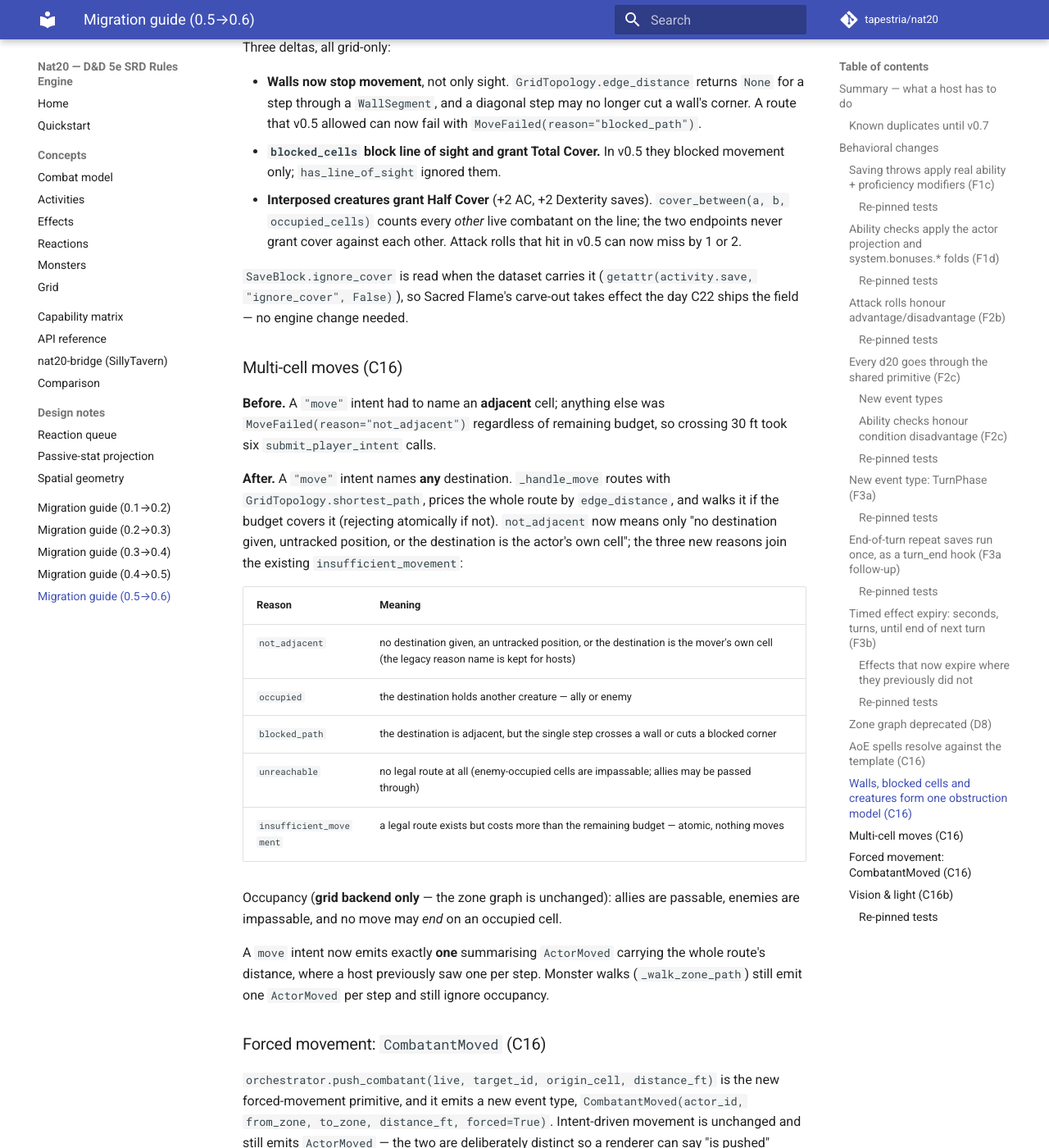
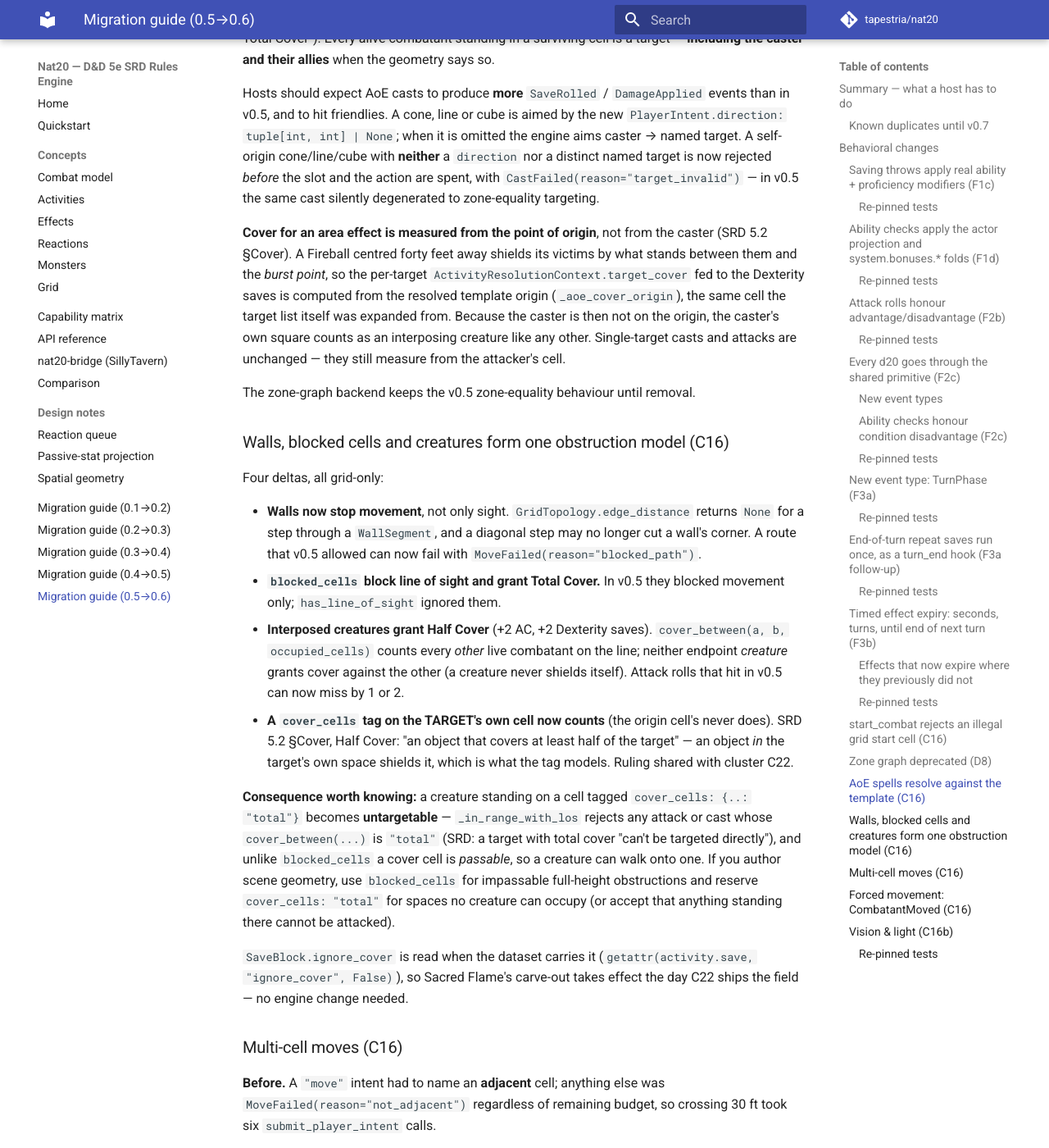
Before and after one commit to tapestria/nat20, an MkDocs documentation site: the page built from docs/migration/v0.5-to-v0.6.md, in a window 1280 px wide and 1400 px high, scrolled down 19821 px. Shown: the whole window at 82% size. Built offline with MkDocs 1.6.1 and Material for MkDocs 9.7.7, drawn with Linux system fonts in a browser that asks for light colours; comment, search, counter and statistics services are not loaded; some of the changed text lies outside the part shown.

Commit message:
docs(c16): disclose the third assertion re-pin, the AoE-cover origin and the new start_combat ValueError
Migration-guide and prose corrections from the final whole-branch review; no
behaviour changes here.

- Multi-cell moves: the section (and `docs/concepts/grid.md`) said only that
  occupancy was grid-only. Multi-hop routing is grid-only too — spelled out,
  with the zone backend's unchanged `not_adjacent` contract and the two tests
  that pin it.
- Obstruction model: "the two endpoints never grant cover against each other"
  was wrong since a `cover_cells` tag on the TARGET's own cell started
  counting. Corrected, and the undocumented consequence recorded: a creature on
  a `cover_cells: "total"` square is untargetable, because `_in_range_with_los`
  rejects total cover and cover cells (unlike blocked cells) are passable.
  The re-pin list goes Two → Three with that inversion's rationale.
- AoE spells: cover for an area effect is measured from the point of origin.
- New section for the `ValueError` `start_combat` now raises on an
  out-of-bounds or blocked start cell.
- `spatial.cells_in_template` docstring: note that cone/line include the origin
  contrary to SRD 5.2, and that the sole in-engine caller drops it via
  `include_origin`. Behaviour is pinned and unchanged.
- Test prose only, no assertions touched: C16-S07's docstring and comment
  claimed `push_combatant` / `CombatantMoved` do not exist — true on a886f77,
  false on this branch. `test_cells_in_template_cylinder_..` compared two
  branches of one `if` arm; it now pins the Chebyshev disc directly.
- BACKLOG: name `_execute_flee_retreat` in the monster-occupancy anchor and
  call the asymmetry with PC movement deliberate.

Co-Authored-By: Claude Fable 5 <noreply@anthropic.com>

````diff
--- a/docs/migration/v0.5-to-v0.6.md
+++ b/docs/migration/v0.5-to-v0.6.md
@@ -681,6 +681,22 @@ only existing test edited is
 which pins the default hook registry by key and had to learn the new
 `engine:timed-effect-expiry` entry — no assertion was weakened.
 
+### `start_combat` rejects an illegal grid start cell (C16)
+
+**New hard exception.** `start_combat(grid_scene=...)` now raises `ValueError`
+when any `PartyMemberSpec.zone_id` / `EncounterMemberSpec.zone_id` is out of
+bounds or names a `blocked_cells` cell:
+
+```
+ValueError: start_combat: char:hero start cell '99,99' is out of bounds or blocked
+```
+
+In v0.5 such a combatant started on an unusable cell and silently escaped every
+range, line-of-sight and movement gate (they all read `actor_zone`). This is a
+misconfigured-host error, not a rules outcome, so it raises rather than emitting
+an event. Validate scene placement before calling `start_combat`, or catch the
+`ValueError` at your call site.
+
 ### Zone graph deprecated (D8)
 
 `start_combat(scene_zones=...)` now emits a `DeprecationWarning`. Nothing about
@@ -723,11 +739,21 @@ omitted the engine aims caster → named target. A self-origin cone/line/cube wi
 the slot and the action are spent, with `CastFailed(reason="target_invalid")` —
 in v0.5 the same cast silently degenerated to zone-equality targeting.
 
+**Cover for an area effect is measured from the point of origin**, not from
+the caster (SRD 5.2 §Cover). A Fireball centred forty feet away shields its
+victims by what stands between them and the *burst point*, so the per-target
+`ActivityResolutionContext.target_cover` fed to the Dexterity saves is computed
+from the resolved template origin (`_aoe_cover_origin`), the same cell the
+target list itself was expanded from. Because the caster is then not on the
+origin, the caster's own square counts as an interposing creature like any
+other. Single-target casts and attacks are unchanged — they still measure from
+the attacker's cell.
+
 The zone-graph backend keeps the v0.5 zone-equality behaviour until removal.
 
 ### Walls, blocked cells and creatures form one obstruction model (C16)
 
-Three deltas, all grid-only:
+Four deltas, all grid-only:
 
 - **Walls now stop movement**, not only sight. `GridTopology.edge_distance`
   returns `None` for a step through a `WallSegment`, and a diagonal step may no
@@ -737,8 +763,22 @@ Three deltas, all grid-only:
   blocked movement only; `has_line_of_sight` ignored them.
 - **Interposed creatures grant Half Cover** (+2 AC, +2 Dexterity saves).
   `cover_between(a, b, occupied_cells)` counts every *other* live combatant on
-  the line; the two endpoints never grant cover against each other. Attack rolls
-  that hit in v0.5 can now miss by 1 or 2.
+  the line; neither endpoint *creature* grants cover against the other (a
+  creature never shields itself). Attack rolls that hit in v0.5 can now miss by
+  1 or 2.
+- **A `cover_cells` tag on the TARGET's own cell now counts** (the origin cell's
+  never does). SRD 5.2 §Cover, Half Cover: "an object that covers at least half
+  of the target" — an object *in* the target's own space shields it, which is
+  what the tag models. Ruling shared with cluster C22.
+
+  **Consequence worth knowing:** a creature standing on a cell tagged
+  `cover_cells: {..: "total"}` becomes **untargetable** — `_in_range_with_los`
+  rejects any attack or cast whose `cover_between(...)` is `"total"` (SRD: a
+  target with total cover "can't be targeted directly"), and unlike
+  `blocked_cells` a cover cell is *passable*, so a creature can walk onto one.
+  If you author scene geometry, use `blocked_cells` for impassable full-height
+  obstructions and reserve `cover_cells: "total"` for spaces no creature can
+  occupy (or accept that anything standing there cannot be attacked).
 
 `SaveBlock.ignore_cover` is read when the dataset carries it
 (`getattr(activity.save, "ignore_cover", False)`), so Sacred Flame's carve-out
@@ -750,12 +790,12 @@ takes effect the day C22 ships the field — no engine change needed.
 was `MoveFailed(reason="not_adjacent")` regardless of remaining budget, so
 crossing 30 ft took six `submit_player_intent` calls.
 
-**After.** A `"move"` intent names **any** destination. `_handle_move` routes
-with `GridTopology.shortest_path`, prices the whole route by `edge_distance`,
-and walks it if the budget covers it (rejecting atomically if not).
-`not_adjacent` now means only "no destination given, untracked position, or the
-destination is the actor's own cell"; the three new reasons join the existing
-`insufficient_movement`:
+**After, on the grid backend only.** A `"move"` intent names **any**
+destination. `_handle_move` routes with `GridTopology.shortest_path`, prices
+the whole route by `edge_distance`, and walks it if the budget covers it
+(rejecting atomically if not). On the grid `not_adjacent` now means only "no
+destination given, untracked position, or the destination is the actor's own
+cell"; the three new reasons join the existing `insufficient_movement`:
 
 | Reason | Meaning |
 |---|---|
@@ -765,13 +805,27 @@ destination is the actor's own cell"; the three new reasons join the existing
 | `unreachable` | no legal route at all (enemy-occupied cells are impassable; allies may be passed through) |
 | `insufficient_movement` | a legal route exists but costs more than the remaining budget — atomic, nothing moves |
 
-Occupancy (**grid backend only** — the zone graph is unchanged): allies are
-passable, enemies are impassable, and no move may *end* on an occupied cell.
+Occupancy (**grid backend only**): allies are passable, enemies are
+impassable, and no move may *end* on an occupied cell.
 
-A `move` intent now emits exactly **one** summarising `ActorMoved` carrying the
-whole route's distance, where a host previously saw one per step. Monster walks
-(`_walk_zone_path`) still emit one `ActorMoved` per step and still ignore
-occupancy.
+**The zone-graph backend is unchanged — multi-hop routing is grid-only.** A
+zone `"move"` intent is still the single step to an **adjacent** zone it was in
+v0.5; a non-adjacent destination is still rejected
+`MoveFailed(reason="not_adjacent")` and is never routed through intermediate
+zones, even though `_ZoneGraph.shortest_path` could find such a route. Zone
+occupancy is likewise unmodelled, so a PC may still move into a zone an enemy
+holds in order to engage it. If you have not yet migrated off `scene_zones=`
+(deprecated, removal in 0.7), movement behaves exactly as it did in v0.5 —
+including its one-`ActorMoved`-per-intent event shape. Pinned by
+`tests/test_c16_orchestrator.py::test_zone_graph_move_to_a_non_adjacent_zone_is_still_rejected`
+and `::test_zone_graph_adjacent_move_keeps_the_pre_c16_event_shape`.
+
+On the **grid**, a `move` intent now emits exactly **one** summarising
+`ActorMoved` carrying the whole route's distance, where a host previously saw
+one per step. Monster movement (`_walk_zone_path`, `_execute_flee_retreat` and
+the closing walk in `advance_monster_turn`) still emits one `ActorMoved` per
+step and still ignores occupancy — a deliberate asymmetry with the PC `"move"`
+intent, recorded in `BACKLOG.md` ("Monster walks ignore occupancy").
 
 ### Forced movement: `CombatantMoved` (C16)
 
@@ -819,8 +873,8 @@ not emit the Blinded condition; those are C18.
 
 #### Re-pinned tests
 
-Two, both pinning *old* behaviour that this cluster deliberately replaced, and
-neither weakened:
+Three, all pinning *old* behaviour that this cluster deliberately replaced, and
+none weakened:
 
 - `tests/test_grid_topology.py::test_has_line_of_sight_ignores_blocked_cells_not_walls`
   → `::test_has_line_of_sight_false_through_a_blocked_cell` — inverted, because
@@ -830,5 +884,11 @@ neither weakened:
   non-adjacent reachable destination now succeeds; the residual
   `not_adjacent` case is pinned by
   `test_move_to_own_cell_or_without_destination_keeps_not_adjacent`.
+- `tests/test_grid_topology.py::test_cover_between_ignores_cover_on_the_endpoints_themselves`
+  → `::test_cover_between_ignores_cover_on_the_origin_cell` — the target-cell
+  assertion inverted from `== "none"` to `== "total"`, because a `cover_cells`
+  tag on the target's own cell now counts (see "Walls, blocked cells and
+  creatures form one obstruction model" above). The origin half of the old
+  assertion is unchanged and still pinned.
 
 Plus C16-S07's `rng_seed` placeholder (7 → 1), described above.
````
Also changed, not shown: BACKLOG.md (+4 -2 lines), docs/concepts/grid.md (+5 -2 lines), packages/dnd5e-engine/CHANGELOG.md (+17 -8 lines), 3 other files.
